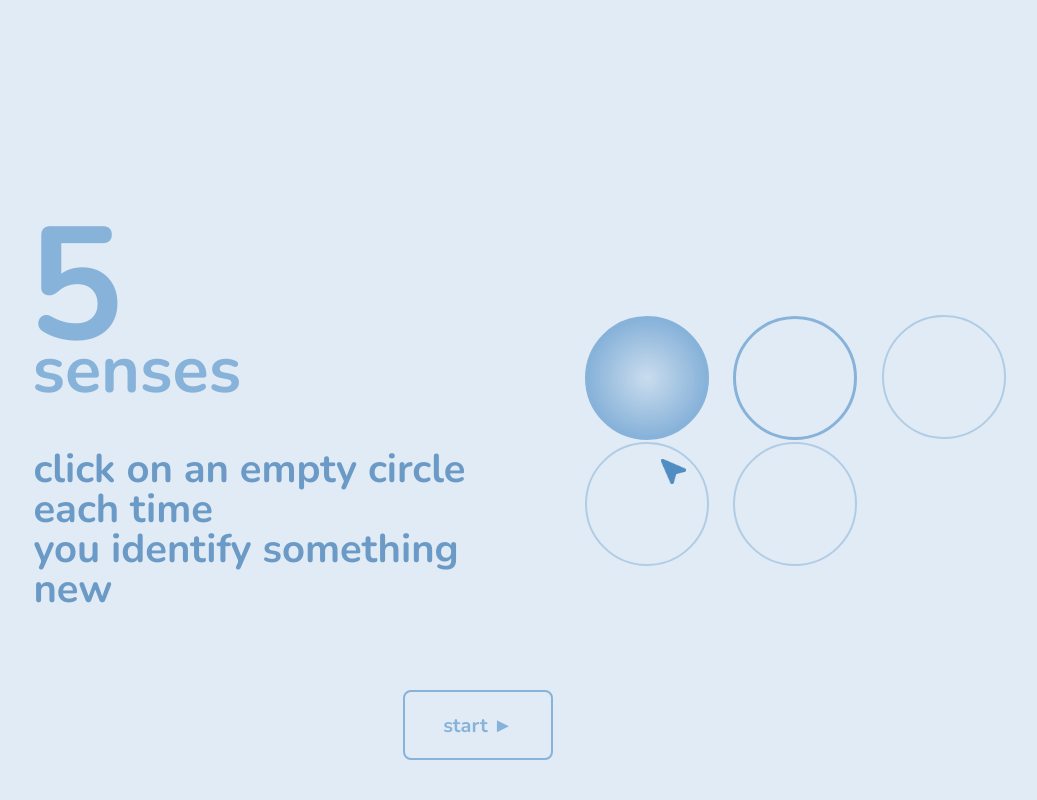
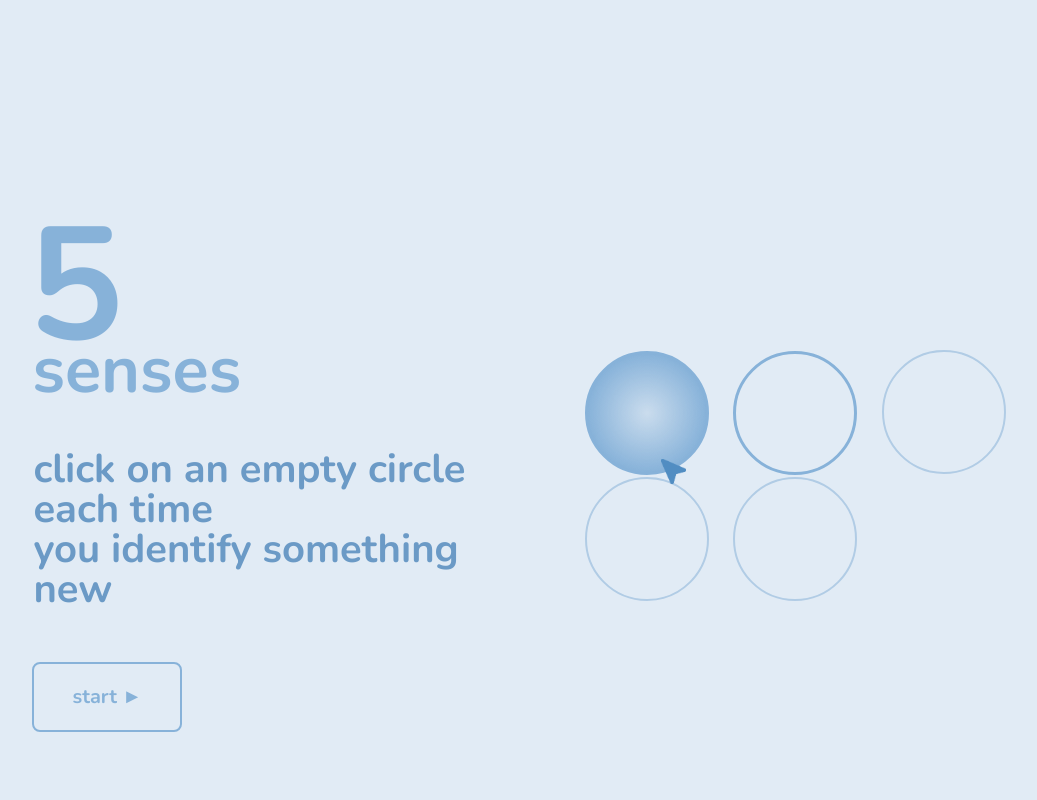
Before and after one commit to martincai8/grounded, a Flask app: page /sensesStart in a window 1280 px wide. Shown: the whole page, without its empty margins (107-1144 px from the left). Run offline with Flask 2, Linux system fonts and the light colour scheme.

Commit message:
start button positioning fixed on senses start page

```diff
--- a/templates/senses/senses-start.html
+++ b/templates/senses/senses-start.html
@@ -20,9 +20,7 @@
         <h2 class = "sense">senses</h2>
         <br><br><br>
         <h4 class="instructions">click on an empty circle each time <br> you identify something new</h4>
-        <div class="buttons">
             <button onclick="location.href='/senses/5'" type="button" class="button">start &#9658</button>
-        </div>
 
     </div>
 
```
